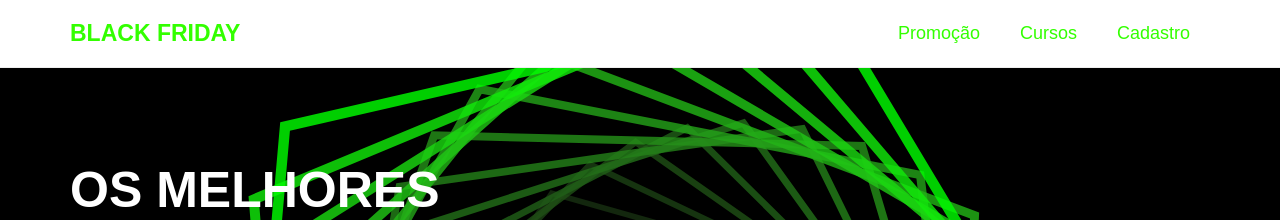
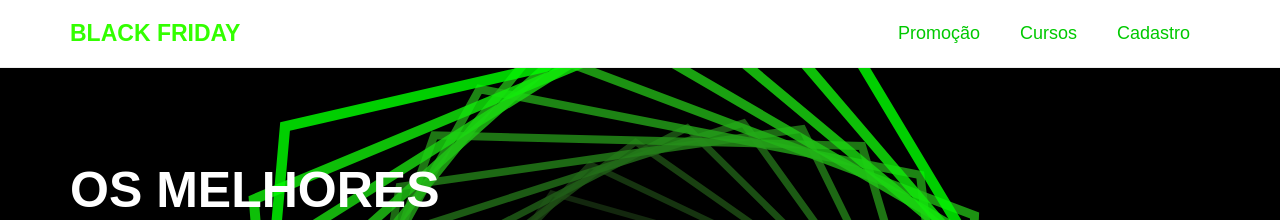
Before and after one commit to GuiBarreto/landing-page-hiring-coders, a plain HTML site: page index.html in a window 1280 px wide. Shown: the top 220 px of the page. Drawn offline with Linux system fonts and the light colour scheme.

Commit message:
change color in menu

```diff
--- a/assets/css/menu.css
+++ b/assets/css/menu.css
@@ -34,7 +34,7 @@
     display: block;
     padding: 2rem;
     font-size: 1.8rem;
-    color: var(--primary-color);
+    color: var(--color-letter);
     position: relative;
 }
 
```
